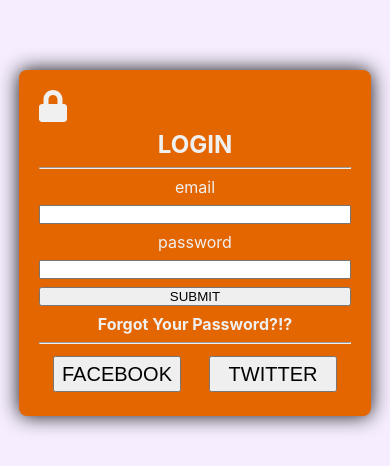
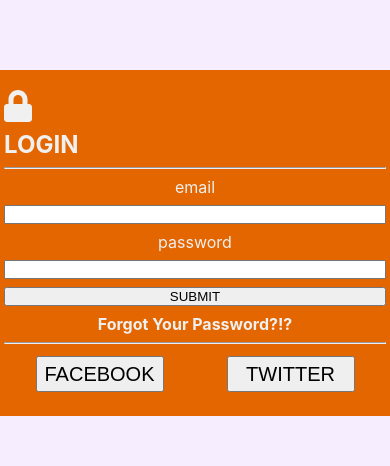
Before and after one commit to StevenJBurns/franchise-favorites, a React (Create React App) app in the folder client/: page /login in a window 390 px wide. Shown: the part 204-670 px from the top of the page. Built offline with nearby package versions, Linux system fonts and the light colour scheme; no server answers.

Commit message:
Attemtps to make register and login forms more responsive below 400px width; good first attempt needs more love; also added Font Awesome icons to those pages

```diff
--- a/client/src/components/pages/PageLogin.css
+++ b/client/src/components/pages/PageLogin.css
@@ -1,6 +1,11 @@
+#main-login {
+
+}
+
 #form-login {
   display: flex;
   flex-direction: column;
+  margin: 32px 0;
   padding: 16px;
   width: 320px;
   border-radius: 8px;
@@ -20,9 +25,27 @@
   align-items: center
 }
 
+#form-login h2 {
+  width: auto;
+  display: inline-block;
+  text-align: left
+}
+
 #form-login button {
   margin: 4px auto;
   width: 128px;
   height: 36px;
   font-size: 20px
 }
+
+@media (max-width: 420px) {
+  #main-login {
+    width: 100%
+  }
+
+  #form-login {
+    width: 100%;
+    box-shadow: none;
+    border-radius: 0;
+  }
+}
--- a/client/src/components/pages/PageLogin.jsx
+++ b/client/src/components/pages/PageLogin.jsx
@@ -80,9 +80,9 @@ class PageLogin extends React.Component {
 
   render() {
     return (
-      <main>
+      <main id="main-login">
         <form id="form-login" onSubmit={this.handleSubmit}>
-        <FontAwesomeIcon icon={faLock} size="2x" />
+          <FontAwesomeIcon icon={faLock} size="2x" />
           <h2>LOGIN</h2>
           <hr></hr>
           <label htmlFor="email">email</label>
--- a/client/src/components/pages/PageRegister.css
+++ b/client/src/components/pages/PageRegister.css
@@ -1,6 +1,11 @@
+#main-register {
+
+}
+
 #form-register {
   display: flex;
   flex-direction: column;
+  margin: 32px 0;
   padding: 16px;
   width: 320px;
   border-radius: 8px;
@@ -13,9 +18,27 @@
   margin: 4px
 }
 
+#form-register h2 {
+  width: auto;
+  display: inline-block;
+  text-align: left
+}
+
 #form-register button {
   margin: 4px auto;
   width: 128px;
   height: 36px;
   font-size: 20px
 }
+
+@media (max-width: 420px) {
+  #main-register {
+    width: 100%
+  }
+
+  #form-register {
+    width: 100%;
+    box-shadow: none;
+    border-radius: 0;
+  }
+}
--- a/client/src/components/pages/PageRegister.jsx
+++ b/client/src/components/pages/PageRegister.jsx
@@ -75,7 +75,7 @@ class PageRegister extends React.Component {
     if (this.state.redirectToLogin) return <Redirect to="/login" />
 
     return (
-      <main>
+      <main id="main-register">
         <form id="form-register" onSubmit={this.handleSubmit}>
           <FontAwesomeIcon icon={faUserPlus} size="2x" />
           <h2>REGISTER</h2>
```
